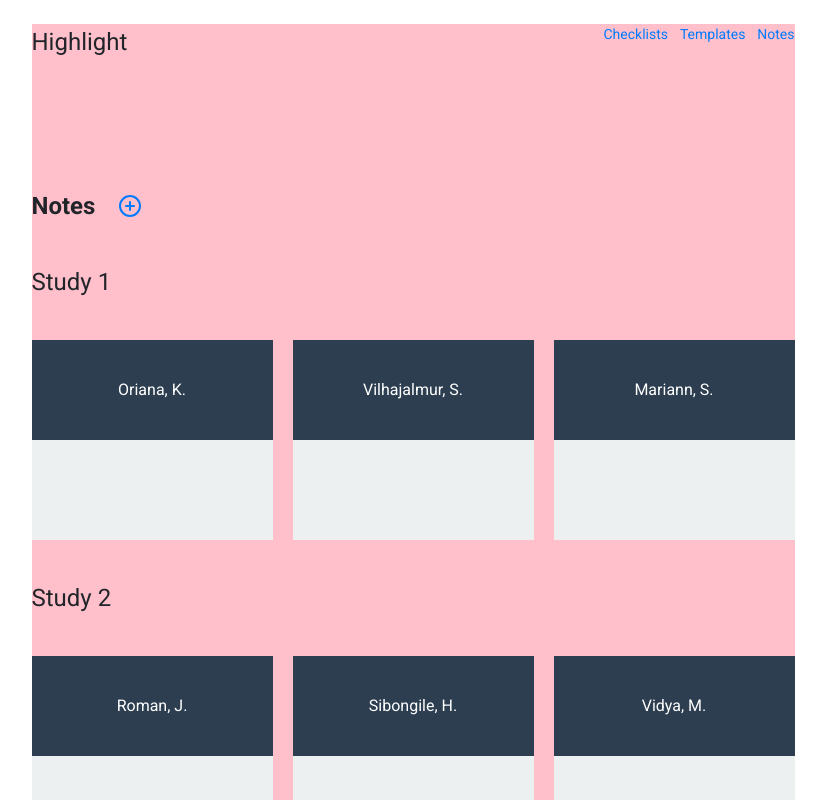
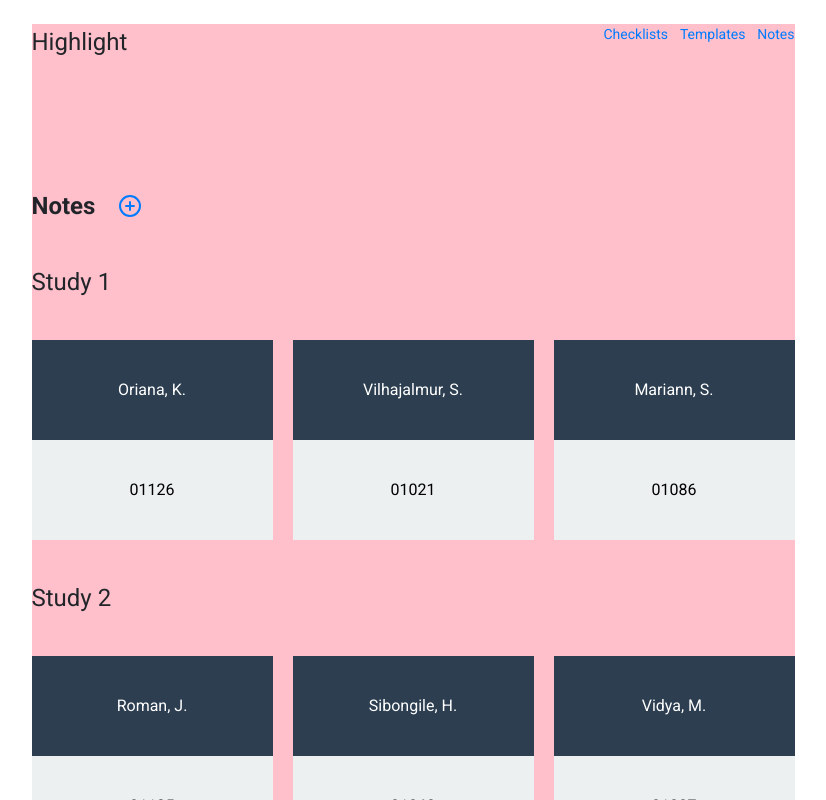
Before and after one commit to julienshim/highlight, a React (Create React App) app: page / in a window 1280 px wide. Shown: the top 800 px of the page, without its empty margins (227-1053 px from the left). Built offline with nearby package versions, Linux system fonts and the light colour scheme.

Commit message:
participantId -> refId

```diff
--- a/src/components/Notes.js
+++ b/src/components/Notes.js
@@ -77,7 +77,7 @@ const Notes = () => {
                           {formatParticipantName(participant.participantName)}
                         </div>
                         <div className="card-subcontainer">
-                          {participant.participantID}
+                          {participant.refId}
                         </div>
                       </div>
                     );
```
